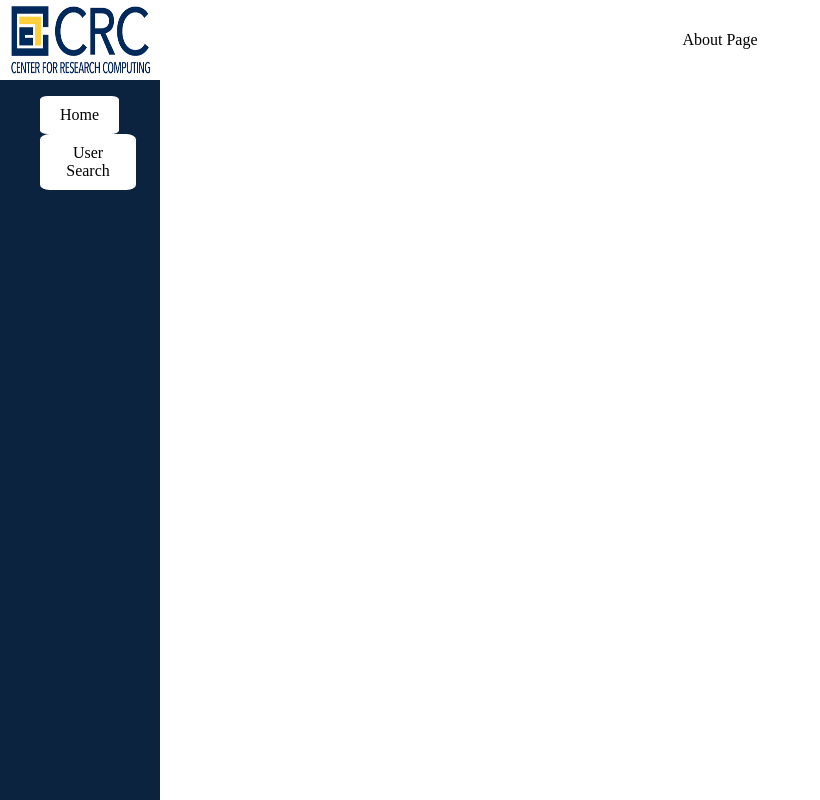
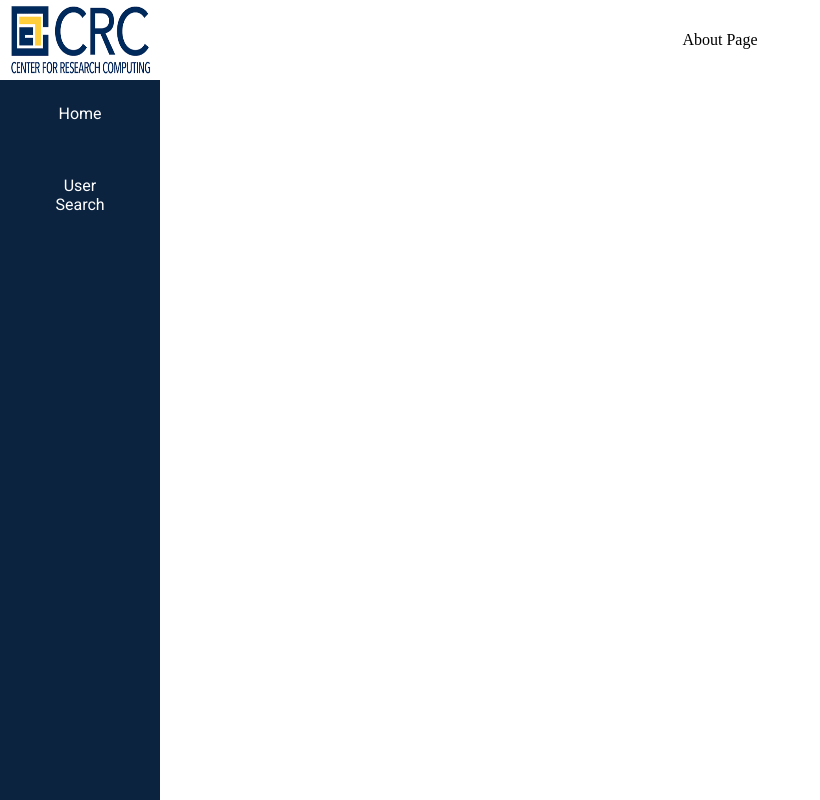
Before and after one commit to pat8901/DiskAnalyzer, a React (Create React App) app in the folder frontend/: page /about in a window 1280 px wide. Shown: the whole page, without its empty margins (0-820 px from the left). Built offline with nearby package versions, Linux system fonts and the light colour scheme.

Commit message:
Update 3

```diff
--- a/frontend/package.json
+++ b/frontend/package.json
@@ -15,6 +15,7 @@
     "react-icons": "^4.10.1",
     "react-router-dom": "^6.15.0",
     "react-scripts": "^5.0.1",
+    "react-search-box": "^3.0.0",
     "web-vitals": "^2.1.4"
   },
   "scripts": {
--- a/frontend/src/App.css
+++ b/frontend/src/App.css
@@ -1,4 +1,4 @@
-@import url("https://fonts.googleapis.com/css2?family=Lato&display=swap");
+@import url('https://fonts.googleapis.com/css2?family=Roboto&display=swap');
 
 html,
 body {
@@ -55,7 +55,7 @@ body {
   height: 5vh;
   width: 100%;
   color: #ffffff;
-  font-family: "Lato", sans-serif;
+  font-family: 'Roboto', sans-serif;
 }
 .box1 {
   display: flex;
@@ -116,25 +116,35 @@ body {
   width: 100%;
 }
 
-a:link, a:visited {
-  background-color: white;
-  color: black;
-  padding: 10px 20px;
+a:link,
+a:visited {
+  background-color: #0c2340;
+  color: white;
+  padding-top: 5%;
+  padding-bottom: 5%;
+  padding-right: 100%;
+  padding-left: 100%;
   text-align: center;
   text-decoration: none;
   display: flex;
-  border-radius:10%;
+  border-radius: 10%;
 }
 
-a:hover, a:active {
-  background-color: rgb(238, 238, 238);
-  color: black;
+a:hover,
+a:active {
+  background-color: #1d3e66;
+  color: white;
 }
 
-.list{
+.list {
   display: flex;
   flex-direction: column;
   height: 100%;
   width: 60%;
   align-items: flex-start;
+  font-family: 'Roboto', sans-serif;
 }
+
+.text {
+  font-family: 'Roboto', sans-serif;
+}
--- a/frontend/src/routes/about.js
+++ b/frontend/src/routes/about.js
@@ -13,10 +13,12 @@ function About() {
             <img style={{ width: "18vh" }} className='logo' src={Logo2} alt='' />
           </div>
           <div className='route-box'>
-            <ul className='list'>
-              <a href='/'>Home</a>
-              <a href='/test'>User Search</a>
-            </ul>
+            <div className='route'>
+              <Link className='route' to='/'>Home</Link>
+            </div>
+            <div className='route'>
+              <Link className='route' to='/test'>User Search</Link>
+            </div>
           </div>
         </div>
         <div className='box2'>
--- a/frontend/src/routes/home.js
+++ b/frontend/src/routes/home.js
@@ -1,14 +1,10 @@
 import React from 'react'
 import { Link } from 'react-router-dom'
 
-function Home () {
+function Home() {
   return (
     <div>
-      <h1>This is the home page</h1>
-      <Link to='about'>about</Link>
-      <div>
-        <Link to='test'>test</Link>
-      </div>
+      <h1 className='text'>This is the home page</h1>
     </div>
   )
 }
--- a/frontend/src/routes/test.js
+++ b/frontend/src/routes/test.js
@@ -2,14 +2,17 @@ import React from 'react'
 import { TextField } from '@mui/material'
 import { Link } from 'react-router-dom'
 import Logo from '../logos/Notre_Dame_Fighting_Irish_logo.png'
+import Logo2 from '../logos/logo512.png'
+import ReactSearchBox from "react-search-box";
 
-function Test () {
+
+function Test() {
   return (
     <div className='contain'>
       <div className='item-box'>
         <div className='box1'>
-          <div className='logo-box'>
-            <img className='logo' src={Logo} alt='' />
+          <div style={{ backgroundColor: "white" }} className='logo-box'>
+            <img style={{ width: "18vh" }} className='logo' src={Logo2} alt='' />
           </div>
           <div className='route-box'>
             <div className='route'>
@@ -27,12 +30,9 @@ function Test () {
         </div>
         <div className='box2'>
           <div className='search-bar'>
-            <TextField
-              id='outlined-basic'
-              variant='standard'
-              label='Enter Netid'
-              fullWidth
-              size='small'
+            <ReactSearchBox
+              placeholder='PLaceholder'
+              value='doe'
             />
           </div>
           <div className='item1'>
```
Also changed, not shown: 1 other file (tests, documents, lock files or other folders).
